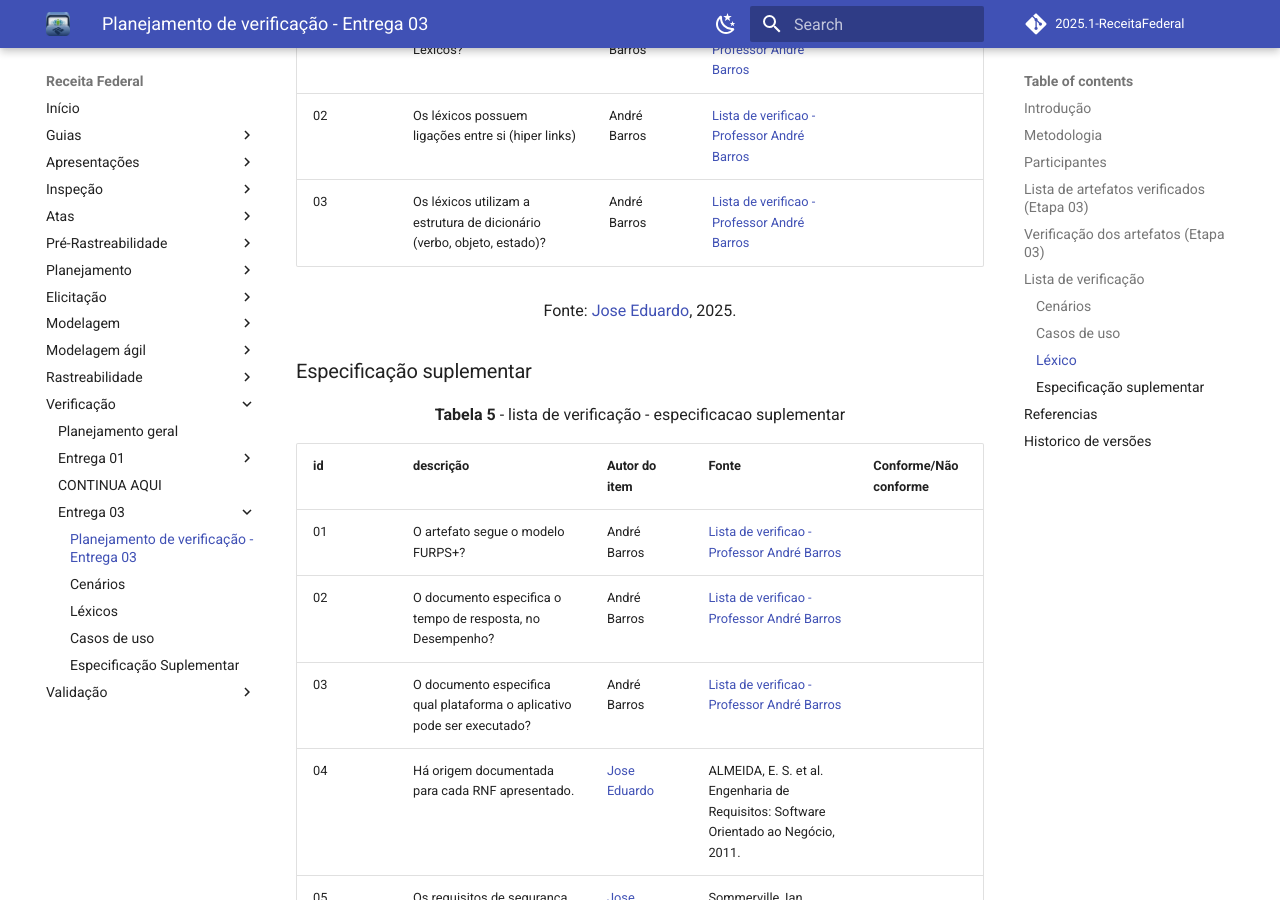
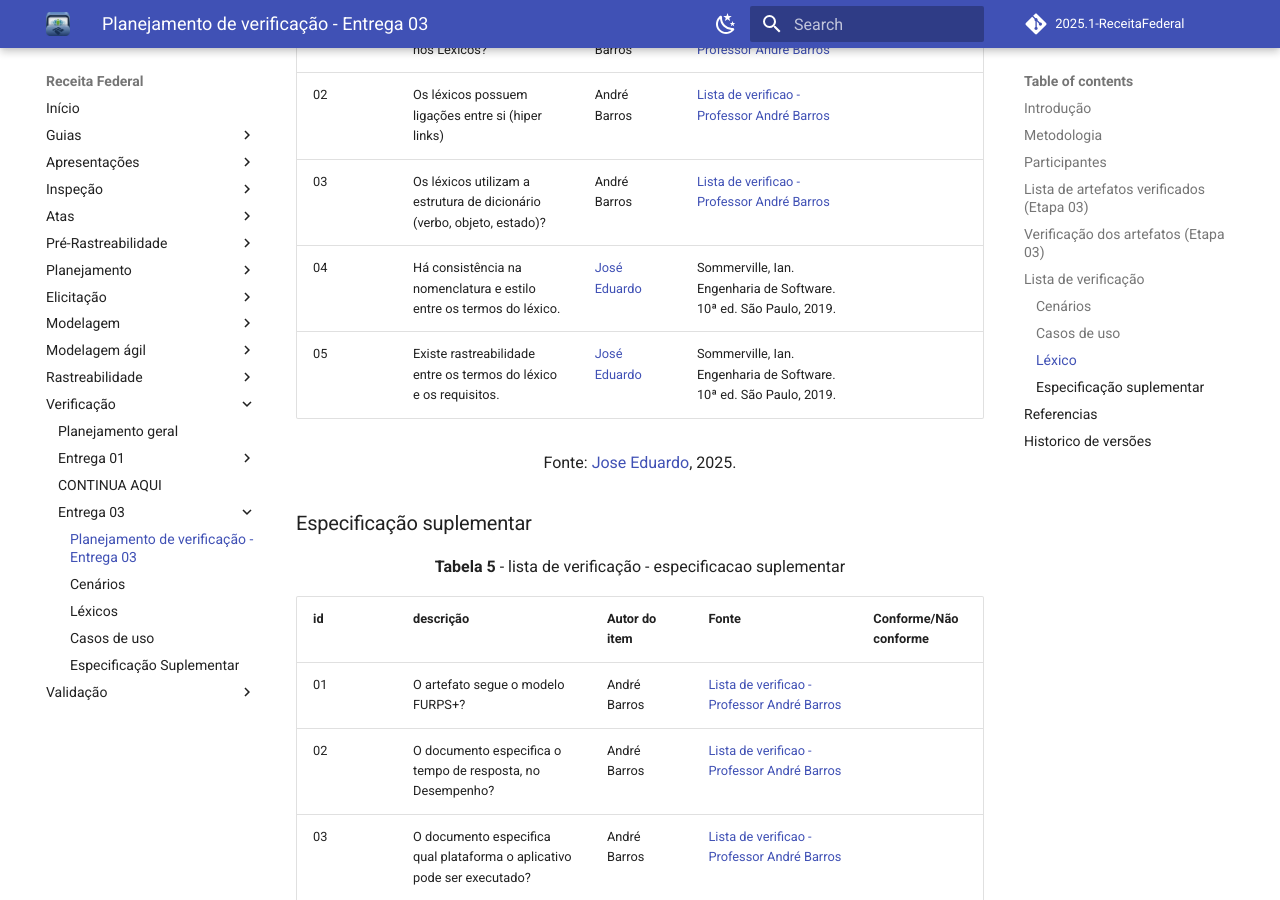
Before and after one commit to Requisitos-de-Software/2025.1-Meu-INSS, an MkDocs documentation site: the page built from docs/verificacao/entrega3/planejamento3.md, in a window 1280 px wide and 900 px high, scrolled down 3807 px. Built offline with MkDocs 1.6.1 and Material for MkDocs 9.7.7, drawn with Linux system fonts in a browser that asks for light colours; comment, search, counter and statistics services are not loaded.

Commit message:
correcao lexico

```diff
--- a/docs/verificacao/entrega3/planejamento3.md
+++ b/docs/verificacao/entrega3/planejamento3.md
@@ -89,6 +89,9 @@ A metodologia utilizada nessa etapa é a [verificação de Fagan](https://requis
 | 01 |A definição do usuário nos Léxicos?    | André Barros | [Lista de verificao - Professor André Barros]() |                       |
 | 02 | Os léxicos possuem ligações entre si (hiper links)             | André Barros | [Lista de verificao - Professor André Barros]()                                |                       |
 | 03 | Os léxicos utilizam a estrutura de dicionário (verbo, objeto, estado)?                 | André Barros | [Lista de verificao - Professor André Barros]()                     |                       |
+| 04 | Há consistência na nomenclatura e estilo entre os termos do léxico.                | [José Eduardo](https://github.com/jevprado)                     |   Sommerville, Ian. Engenharia de Software. 10ª ed. São Paulo, 2019.                    |
+| 05 | Existe rastreabilidade entre os termos do léxico e os requisitos.              |[José Eduardo](https://github.com/jevprado)                     |  Sommerville, Ian. Engenharia de Software. 10ª ed. São Paulo, 2019.                     |
+
 
 
 
```
